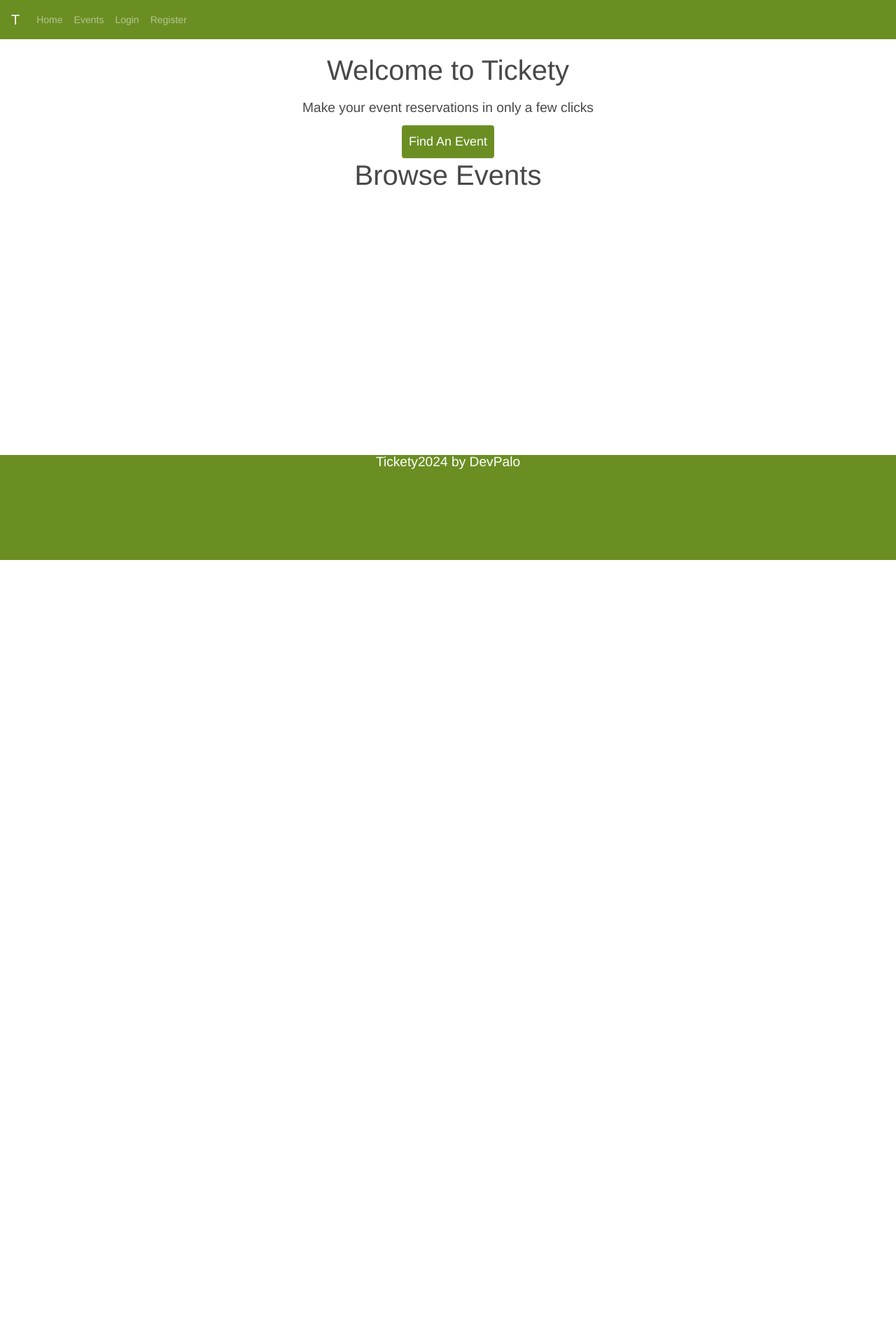
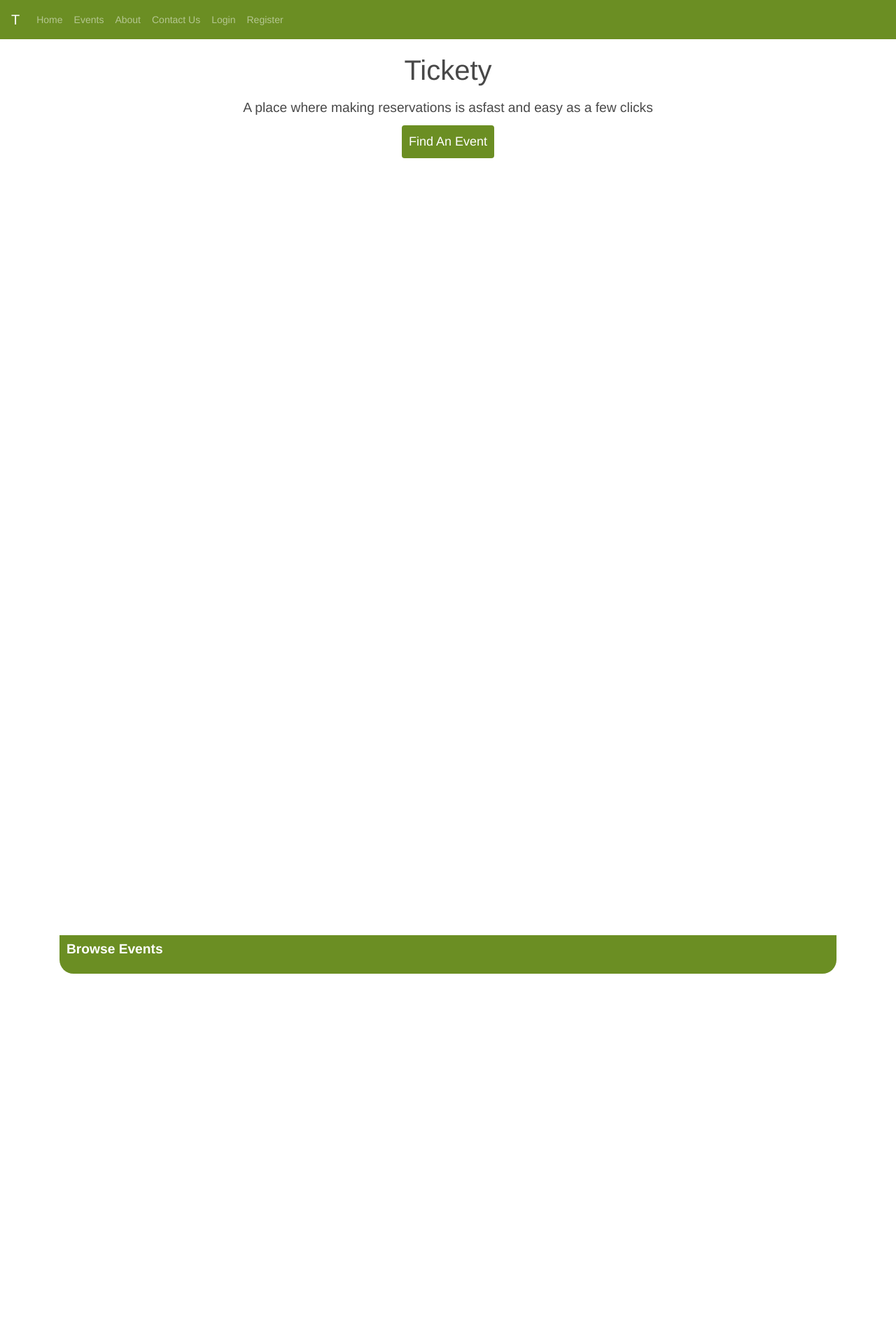
Before and after one commit to Palo87Nate/tickety, a Python web app: template templates/index.html in a window 1280 px wide. Shown: the top 1920 px of the page at 70% size. Before the commit the page ends 800 px from the top, so only its background shows below. Run offline with Jinja, Linux system fonts and the light colour scheme; the template is opened without the code that fills it, so the values that code supplies are empty; some libraries are stand-ins or nearby versions.

Commit message:
"Added email functionality, ticket search feature, and updated templates and config files."

```diff
--- a/__init__.py
+++ b/__init__.py
@@ -7,6 +7,7 @@ from .models.storage import Session
 from .models import *
 from flask_cors import CORS
 from . import routes
+from flask_mail import Mail
 from .routes import bp
 
 app = Flask(__name__)
@@ -29,6 +30,8 @@ def load_user(user_id):
     """Close the database session"""
     return user
 
+mail = Mail(app)
+
 app.register_blueprint(bp)
 if __name__ == "__main__":
     app.run(host='0.0.0.0', port=5000, debug=True)
--- a/forms.py
+++ b/forms.py
@@ -39,3 +39,8 @@ class TicketForm(FlaskForm):
     email = EmailField('Business Email', validators=[InputRequired()])
     pnumber = StringField('Phone Number', validators=[InputRequired(), Length(min=10, max=15)])
     submit = SubmitField('Get Ticket')
+
+class TiketSearchForm(FlaskForm):
+    email = EmailField('Enter Your Email Address', validators=[InputRequired()])
+    lname = StringField('Enter Your Last Name', validators=[InputRequired()])
+    submit = SubmitField('Get Ticket')
--- a/templates/base.html
+++ b/templates/base.html
@@ -9,6 +9,7 @@
     <link rel="stylesheet" type="text/css" href="/static/styles/objects.css?{{ cache_id }}">
     <link rel="stylesheet" type="text/css" href="/static/styles/ticket.css?{{ cache_id }}">
     <script type="text/javascript" src="/static/scripts/index.js?{{ cache_id }}"></script>
+    <script src="https://kit.fontawesome.com/d22d467c9c.js" crossorigin="anonymous"></script>
     <link rel="icon" href="/static/images/icon.png?{{ cache_id }}" />
 </head>
 
@@ -26,6 +27,12 @@
                 </li>
                 <li class="nav-item">
                     <a class="nav-link" href="{{ url_for('routes.browse_events') }}">Events</a>
+                </li>
+                <li class="nav-item">
+                    <a class="nav-link" href="{{ url_for('routes.browse_events') }}">About</a>
+                </li>
+                <li class="nav-item">
+                    <a class="nav-link" href="{{ url_for('routes.browse_events') }}">Contact Us</a>
                 </li>
                 {% if current_user.is_authenticated %}
                 <li class="nav-item">
--- a/templates/confirm.html
+++ b/templates/confirm.html
@@ -16,5 +16,4 @@
         </div>
     </div>
 </div>
-
 {% endblock %}
--- a/templates/index.html
+++ b/templates/index.html
@@ -3,19 +3,56 @@
 {% block content %}
 {% if current_user.is_authenticated %}
 <div class="container">
-	<h1>Welcome back to Tickety</h1>
-	<p>Your one-stop platform for creating and managing your event tickets.</p>
-	<a href="{{ url_for('routes.create_event_view') }}"><button class="btn">New Event</button></a>
+	<h1>Tickety</h1>
+	<p>Helping you sell your tickets to the world.</p>
+	<a href="{{ url_for('routes.create_event_view') }}">
+		<button class="btn">
+			New Event
+		</button>
+	</a>
 </div>
 {% else %}
 <div class="container">
-	<h1>Welcome to Tickety</h1>
-	<p>Make your event reservations in only a few clicks</p>
-	<a href="{{ url_for('routes.browse_events') }}"><button class="btn">Find An Event</button></a>
+	<h1>Tickety</h1>
+	<p>A place where making reservations is asfast and easy as a few clicks</p>
+	<a href="{{ url_for('routes.browse_events') }}">
+		<button class="btn">
+			Find An Event
+		</button>
+	</a>
 </div>
 {% endif %}
 
 <section class="container">
-	<h1>Browse Events</h1>
+	<a class="event-card" href="{{ url_for('routes.browse_events') }}">
+		<div>
+			<div class="card-image"
+				style="background-image: url();">
+			</div>
+			<div class="green card-text center">
+				<p><strong>Browse Events</strong></p>
+			</div>
+		</div>
+	</a>
+	<a class="event-card" href="{{ url_for('routes.login') }}">
+		<div>
+			<div class="card-image"
+				style="background-image: url();">
+			</div>
+			<div class="green card-text center">
+				<p><strong>Login To Add An Event</strong></p>
+			</div>
+		</div>
+	</a>
+	<a class="event-card" href="{{ url_for('routes.ticket_search') }}">
+		<div>
+			<div class="card-image"
+				style="background-image: url();">
+			</div>
+			<div class="green card-text center">
+				<p><strong>Find Your Ticket</strong></p>
+			</div>
+		</div>
+	</a>
 </section>
 {% endblock %}
```
Also changed, not shown: config.py (+9 -0 lines), files.py (added, +37 -0 lines), routes.py (+36 -4 lines), templates/about.html (added, +20 -0 lines), templates/ticket-search.html (added, +18 -0 lines), 1 other file.
